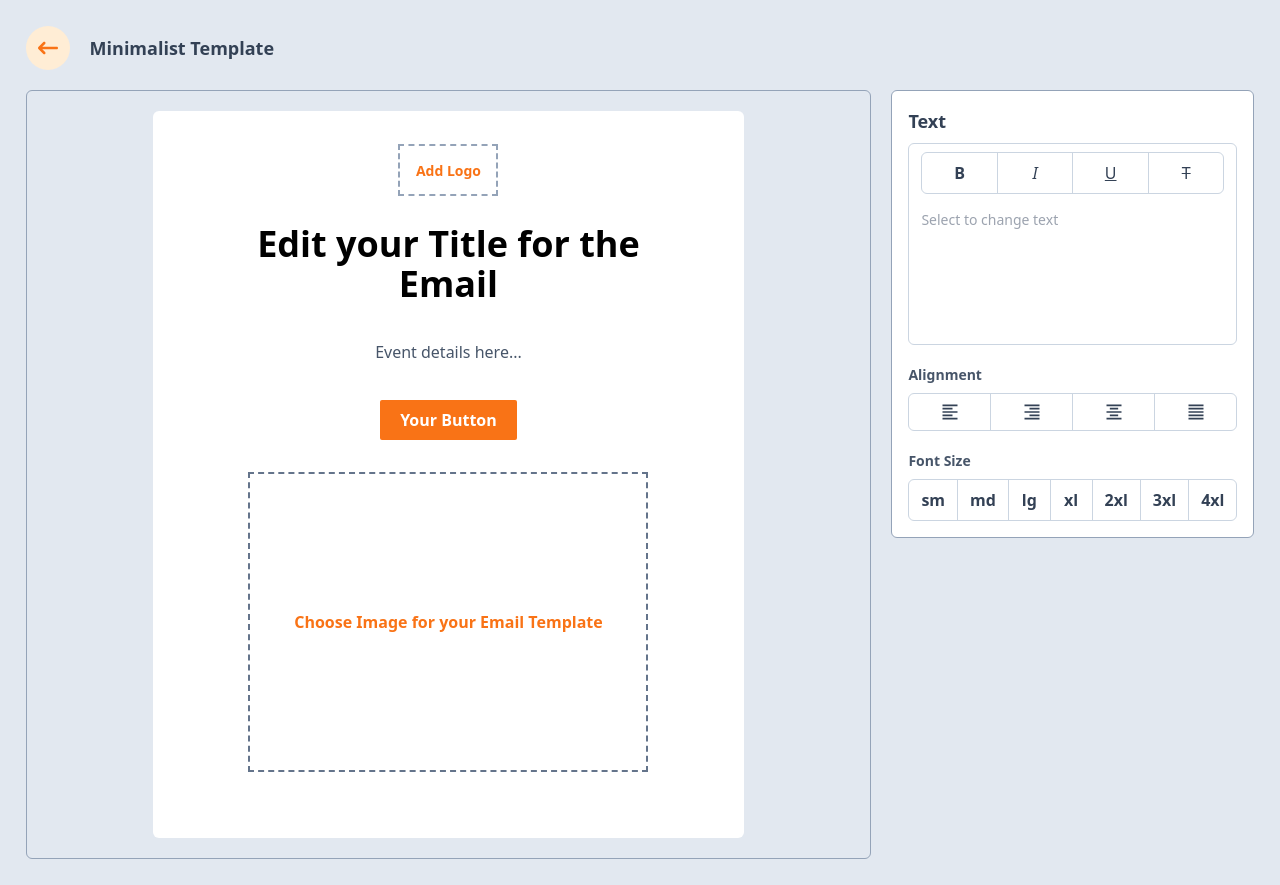
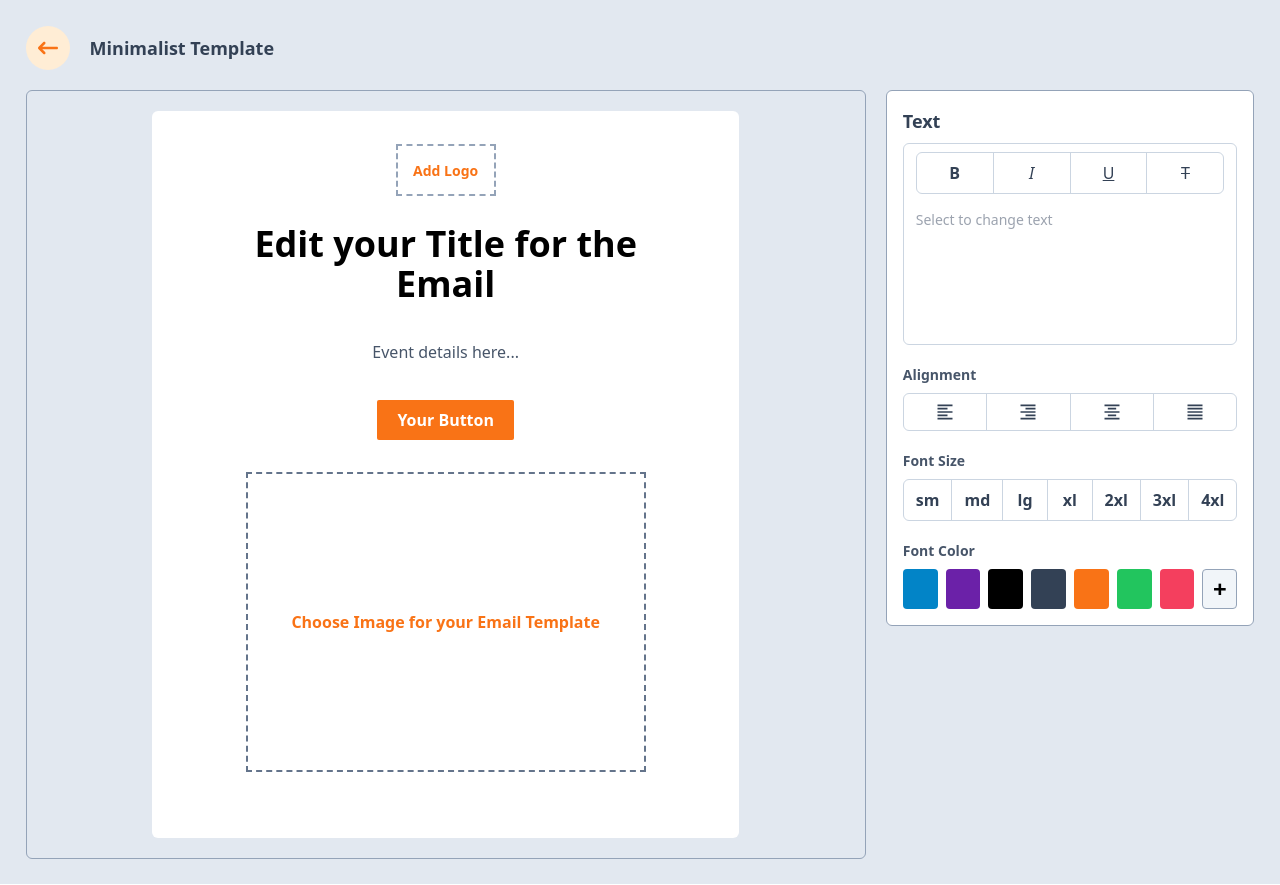
Before and after one commit to rabiulahsan/email-template-builder, a React (Vite) app in the folder email-template-client/: page /edit/template/1 in a window 1280 px wide. Built offline with nearby package versions, Linux system fonts and the light colour scheme.

Commit message:
created font color  button

```diff
--- a/email-template-client/src/Pages/EditTemplate/EditTemplate.jsx
+++ b/email-template-client/src/Pages/EditTemplate/EditTemplate.jsx
@@ -339,6 +339,23 @@ const EditTemplate = () => {
             </div>
 
             {/* font color button  */}
+            <div className="mt-5">
+              <p className="text-slate-600 text-sm font-semibold mb-2">
+                Font Color
+              </p>
+              <div className="flex gap-x-2 items-center">
+                {colorSamples.map((clr, idx) => (
+                  <div
+                    style={{ backgroundColor: clr.color }}
+                    className="rounded w-[40px] h-[40px] cursor-pointer"
+                    key={idx}
+                  ></div>
+                ))}
+                <div className="flex justify-center items-center rounded w-[40px] h-[40px]  font-semibold text-2xl border border-slate-400 bg-slate-100 hover:bg-slate-200 cursor-pointer">
+                  +
+                </div>
+              </div>
+            </div>
           </div>
         </div>
       </div>
@@ -441,3 +458,14 @@ const templates = [
 //     progress: undefined,
 //   });
 // };
+
+//color samples
+const colorSamples = [
+  { id: 1, color: "#0284C7" }, // sky-600
+  { id: 2, color: "#6B21A8" }, // purple-700
+  { id: 3, color: "#000000" }, // black
+  { id: 4, color: "#334155" }, // slate-700
+  { id: 5, color: "#F97316" }, // orange-500
+  { id: 6, color: "#22C55E" }, // green-500
+  { id: 7, color: "#F43F5E" }, // rose-500
+];
```
